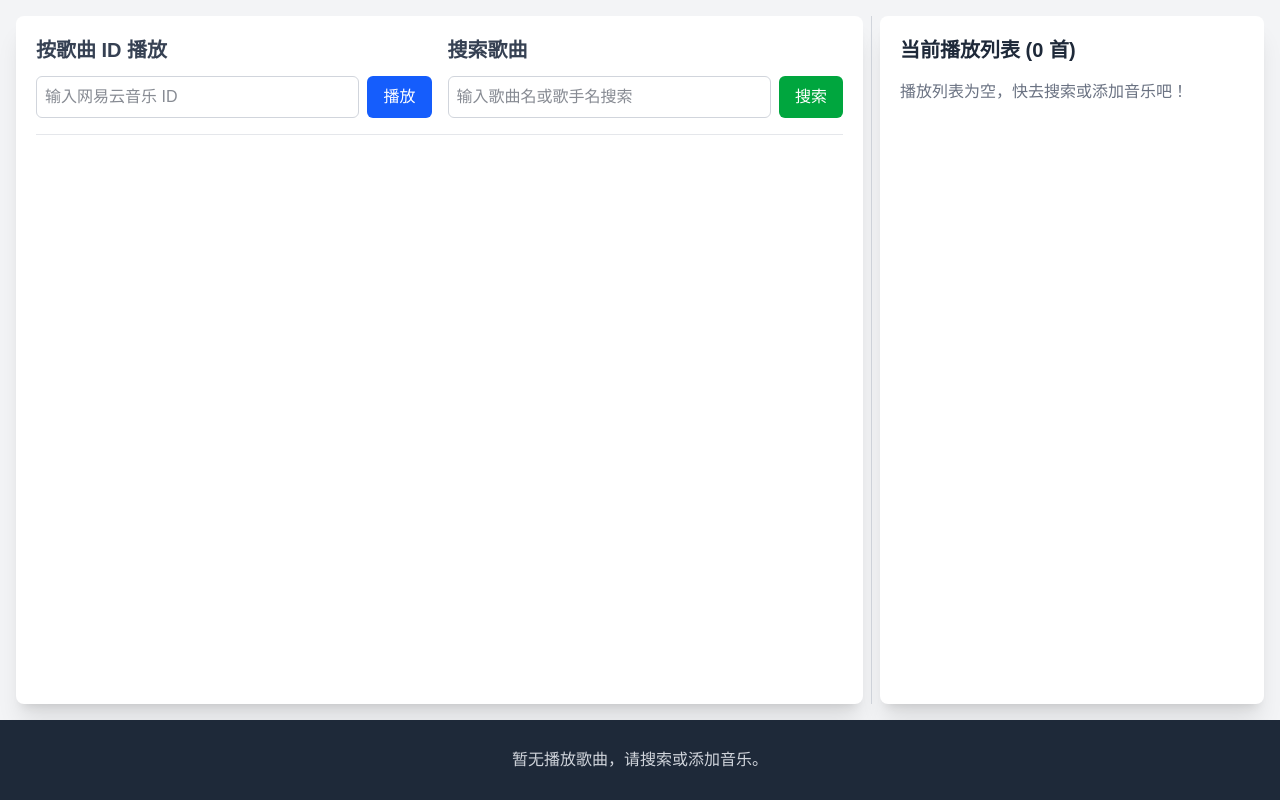
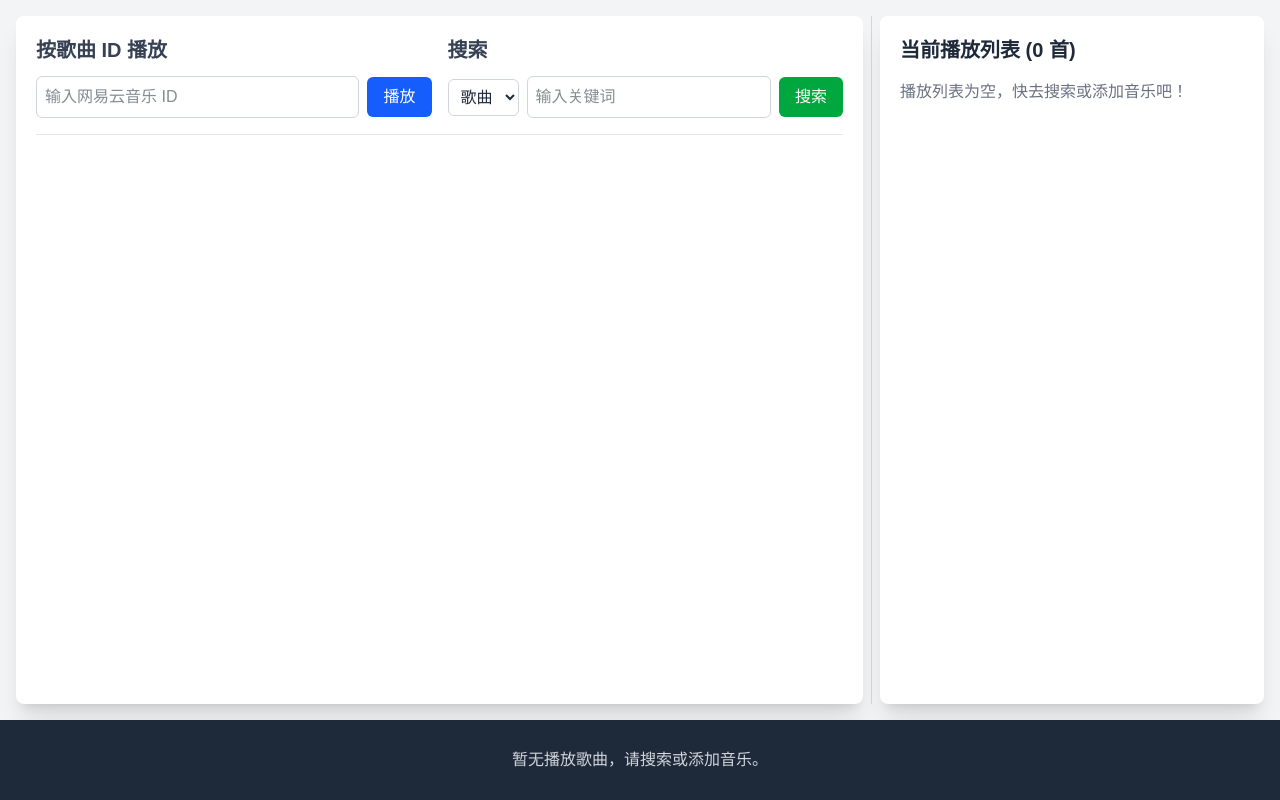
Before and after one commit to GregTaoo/Rhapsody, a Next.js app: page /netease in a window 1280 px wide. Built offline with nearby package versions, Linux system fonts and the light colour scheme.

Commit message:
feat: Netease search playlists/albums

```diff
--- a/src/app/components/neteasePlayer.tsx
+++ b/src/app/components/neteasePlayer.tsx
@@ -2,15 +2,7 @@
 
 import React, {useCallback, useEffect, useRef, useState} from 'react';
 import {Search} from '@/app/components/search';
-
-// --- 类型定义 ---
-export interface Music {
-  id: string;
-  name: string;
-  duration: number; // 毫秒
-  authors: string[];
-  albumPic: string;
-}
+import {Music} from '@/app/components/netease.type';
 
 // 播放模式枚举
 enum PlayMode {
@@ -53,13 +45,13 @@ const NeteasePlayer: React.FC<NeteasePlayerProps> = () => {
             }),
           });
 
-          if (!response.ok) {
-            const errorData = await response.json();
-            setError(errorData.message || `API 调用 ${appName} 失败。`);
+          const json = await response.json();
+          if (!response.ok || !json.success) {
+            setError(json.data || `API 调用 ${appName} 失败。`);
             return null;
           }
 
-          return await response.json();
+          return json.data
         } catch (err: any) {
           console.error(`调用 ${appName} 时出错:`, err);
           setError(err.message || '发生未知错误。');
@@ -263,10 +255,10 @@ const NeteasePlayer: React.FC<NeteasePlayerProps> = () => {
         {/* flex-grow 占据剩余垂直空间，p-4 作为整体内边距，overflow-hidden 防止内部内容溢出 */}
         <div
             className="flex flex-col lg:flex-row flex-grow overflow-hidden bg-gray-100 p-4">
-          {/* 搜索面板 */}
-          {/* flex-grow 确保其占据 flex-grow 父容器的剩余宽度，h-full 确保其占据 flex-grow 父容器的全部高度 */}
-          <Search handlePlayAndAddToList={handlePlayAndAddToList}
-                  callNeteaseApi={callNeteaseApi} setError={setError}></Search>
+          <div className="flex flex-col flex-grow p-5 bg-white rounded-lg shadow-xl mr-2 h-full">
+            <Search handlePlayAndAddToList={handlePlayAndAddToList}
+                    callNeteaseApi={callNeteaseApi} setError={setError}></Search>
+          </div>
 
           {/* 分隔线 */}
           <div className="flex-shrink-0 w-px bg-gray-300 hidden lg:block"></div>
--- /dev/null
+++ b/src/app/components/playlistDetail.tsx
@@ -0,0 +1,92 @@
+import React, {useEffect, useState} from 'react';
+import {Music} from '@/app/components/netease.type';
+
+interface PlaylistDetailProps {
+  id: string;
+  isAlbum: boolean;
+  handlePlayAndAddToList: (id: string, isFromSearch?: boolean) => void;
+  callNeteaseApi: (
+      appName: string, params?: Record<string, any>) => Promise<any>;
+  setError: (message: string) => void;
+}
+
+export const PlaylistDetail: React.FC<PlaylistDetailProps> = ({
+                                                                id,
+                                                                isAlbum,
+                                                                handlePlayAndAddToList,
+                                                                callNeteaseApi,
+                                                                setError,
+                                                              }) => {
+  const [songs, setSongs] = useState<Music[]>([]);
+  const [listName, setListName] = useState<string>('');
+  const [loading, setLoading] = useState<boolean>(true);
+
+  useEffect(() => {
+    const fetchData = async () => {
+      setLoading(true);
+      try {
+        const data = await callNeteaseApi(
+            isAlbum ? 'getAlbumDetail' : 'getPlaylistDetail', {id});
+
+        if (!data) throw new Error('返回数据为空');
+        const songList = data.songs || [];
+        if (!Array.isArray(songList)) throw new Error('曲目列表格式不正确');
+
+        setListName(data.name || data.title || (isAlbum ? '专辑' : '歌单'));
+        setSongs(songList);
+      } catch (e: any) {
+        setError(e.message || '加载失败');
+      } finally {
+        setLoading(false);
+      }
+    };
+
+    fetchData();
+  }, [id, isAlbum, callNeteaseApi, setError]);
+
+  return (
+      <div className="flex flex-col flex-grow min-h-0">
+        {loading ? (
+            <p className="text-gray-500 text-center">正在加载{isAlbum ?
+                '专辑' :
+                '歌单'}...</p>
+        ) : (
+            songs.length > 0 && (
+                <>
+                  <h3 className="text-xl font-semibold text-gray-700 mb-3 flex-shrink-0">
+                    {listName}（{songs.length} 首）
+                  </h3>
+
+                  <div
+                      className="overflow-y-auto border border-gray-200 rounded-md flex-grow">
+                    <ul className="divide-y divide-gray-200">
+                      {songs.map((song) => (
+                          <li
+                              key={song.id}
+                              onClick={() => handlePlayAndAddToList(song.id,
+                                  true)}
+                              className="p-3 flex items-center transition duration-150 hover:bg-gray-50 cursor-pointer"
+                          >
+                            {song.albumPic && (
+                                <img
+                                    src={song.albumPic}
+                                    alt="封面"
+                                    className="w-10 h-10 rounded mr-3 object-cover flex-shrink-0"
+                                />
+                            )}
+                            <div className="flex-grow min-w-0">
+                              <p className="font-medium text-gray-900 truncate">{song.name}</p>
+                              <p className="text-sm text-gray-500 truncate">
+                                {song.authors.join(', ')}
+                              </p>
+                            </div>
+                          </li>
+                      ))}
+                    </ul>
+                  </div>
+                </>
+            )
+        )}
+      </div>
+  );
+};
--- a/src/app/components/search.tsx
+++ b/src/app/components/search.tsx
@@ -1,5 +1,5 @@
 import React, {useCallback, useState} from 'react';
-import {Music} from '@/app/components/neteasePlayer';
+import {Music} from '@/app/components/netease.type';
 
 export function Search({
                          handlePlayAndAddToList,
@@ -10,15 +10,14 @@ export function Search({
   const [searchKeyword, setSearchKeyword] = useState<string>('');
   const [lastSearchedKeyword, setLastSearchedKeyword] = useState<string>('');
   const [searchResults, setSearchResults] = useState<Music[]>([]);
+  const [searchType, setSearchType] = useState<'music' | 'playlist' | 'album'>('music');
 
   const [loading, setLoading] = useState(false);
 
-  // 分页状态
   const [currentPage, setCurrentPage] = useState<number>(0);
   const [totalCount, setTotalCount] = useState<number>(0);
   const songsPerPage = 30;
 
-  // --- 搜索功能 ---
   const handleSearch = useCallback(
       async (page: number = 0, keywordToSearch: string = searchKeyword) => {
         if (page === 0) {
@@ -40,12 +39,17 @@ export function Search({
         setSearchResults([]);
         setCurrentPage(page);
 
-        const results = await callNeteaseApi('searchMusic',
-            {keyword: keywordToSearch, page: page});
+        const results = await callNeteaseApi(
+            searchType === 'music' ? 'searchMusic'
+                : searchType === 'playlist' ? 'searchPlaylist'
+                    : 'searchAlbum',
+            { keyword: keywordToSearch, page: page }
+        );
 
-        if (results && Array.isArray(results.songs)) {
-          setSearchResults(results.songs);
-          setTotalCount(results.songCount || 0);
+        if (results && Array.isArray(results.songs || results.playlists || results.albums)) {
+          const list = results.songs || results.playlists || results.albums;
+          setSearchResults(list);
+          setTotalCount(results.songCount || results.playlistCount || results.albumCount || 0);
         } else {
           setError('搜索失败或无结果。');
           setSearchResults([]);
@@ -53,7 +57,9 @@ export function Search({
         }
 
         setLoading(false);
-      }, [callNeteaseApi, lastSearchedKeyword, searchKeyword]);
+      },
+      [callNeteaseApi, lastSearchedKeyword, searchKeyword, searchType]
+  );
 
   const totalPages = Math.ceil(totalCount / songsPerPage);
 
@@ -67,57 +73,56 @@ export function Search({
   }, [musicIdInput, handlePlayAndAddToList]);
 
   return (
-      <div
-          className="flex flex-col flex-grow p-5 bg-white rounded-lg shadow-xl mr-2 h-full">
-        {/* 搜索/操作区域 */}
-        <div
-            className="flex flex-col md:grid md:grid-cols-2 gap-4 mb-6 pb-4 border-b border-gray-200 flex-shrink-0">
-          {/* 按歌曲 ID 播放 */}
-          <div>
-            <h3 className="text-xl font-semibold text-gray-700 mb-3">按歌曲 ID
-              播放</h3>
-            <div className="flex">
+      <>
+        <div className="flex flex-col md:grid md:grid-cols-2 gap-4 mb-6 pb-4 border-b border-gray-200 w-full">
+          {/* 按 ID 播放 */}
+          <div className="flex flex-col">
+            <h3 className="text-xl font-semibold text-gray-700 mb-3">按歌曲 ID 播放</h3>
+            <div className="flex flex-wrap items-center gap-2">
               <input
                   type="text"
                   value={musicIdInput}
                   onChange={(e) => setMusicIdInput(e.target.value)}
                   placeholder="输入网易云音乐 ID"
-                  className="flex-grow p-2 mr-2 border border-gray-300 rounded-md outline-none
-                             focus:ring-blue-500 focus:border-blue-500 bg-white text-gray-900"
+                  className="flex-1 min-w-0 p-2 border border-gray-300 rounded-md outline-none focus:ring-blue-500 focus:border-blue-500 bg-white text-gray-900"
               />
               <button
                   onClick={handlePlayDirectly}
                   disabled={loading}
-                  className="px-4 py-2 bg-blue-600 text-white rounded-md hover:bg-blue-700
-                             disabled:opacity-50 disabled:cursor-not-allowed transition duration-200"
+                  className="px-4 py-2 bg-blue-600 text-white rounded-md hover:bg-blue-700 disabled:opacity-50 disabled:cursor-not-allowed transition duration-200 whitespace-nowrap"
               >
                 播放
               </button>
             </div>
           </div>
 
-          {/* 搜索歌曲 */}
-          <div>
-            <h3 className="text-xl font-semibold text-gray-700 mb-3">搜索歌曲</h3>
-            <div className="flex">
+          {/* 搜索模块 */}
+          <div className="flex flex-col">
+            <h3 className="text-xl font-semibold text-gray-700 mb-3">搜索</h3>
+            <div className="flex flex-wrap items-center gap-2">
+              <select
+                  value={searchType}
+                  onChange={(e) => setSearchType(e.target.value as any)}
+                  className="p-2 border border-gray-300 rounded-md text-gray-800 bg-white"
+              >
+                <option value="music">歌曲</option>
+                <option value="playlist">歌单</option>
+                <option value="album">专辑</option>
+              </select>
               <input
                   type="text"
                   value={searchKeyword}
                   onChange={(e) => setSearchKeyword(e.target.value)}
-                  placeholder="输入歌曲名或歌手名搜索"
+                  placeholder="输入关键词"
                   onKeyDown={(e) => {
-                    if (e.key === 'Enter') {
-                      handleSearch(0, searchKeyword);
-                    }
+                    if (e.key === 'Enter') handleSearch(0, searchKeyword);
                   }}
-                  className="flex-grow p-2 mr-2 border border-gray-300 rounded-md outline-none
-                             focus:ring-green-500 focus:border-green-500 bg-white text-gray-900"
+                  className="flex-1 min-w-0 p-2 border border-gray-300 rounded-md outline-none focus:ring-green-500 focus:border-green-500 bg-white text-gray-900"
               />
               <button
                   onClick={() => handleSearch(0, searchKeyword)}
                   disabled={loading}
-                  className="px-4 py-2 bg-green-600 text-white rounded-md hover:bg-green-700
-                             disabled:opacity-50 disabled:cursor-not-allowed transition duration-200"
+                  className="px-4 py-2 bg-green-600 text-white rounded-md hover:bg-green-700 disabled:opacity-50 disabled:cursor-not-allowed transition duration-200 whitespace-nowrap"
               >
                 搜索
               </button>
@@ -125,36 +130,35 @@ export function Search({
           </div>
         </div>
 
-        {/* 搜索结果 / 当前歌曲显示 (flex-grow 是这里的关键，确保它占据剩余空间) */}
-        <div className="flex flex-col flex-grow min-h-0"> {/* 添加 min-h-0 */}
+        <div className="flex flex-col flex-grow min-h-0">
           {searchResults.length > 0 && (
               <>
                 <h3 className="text-xl font-semibold text-gray-700 mb-3 flex-shrink-0">
-                  搜索结果 ({totalCount} 首):
+                  搜索结果 ({totalCount} 项):
                 </h3>
 
-                {/* 可滚动的搜索结果列表 (flex-grow 确保它占据所有可用空间并滚动) */}
-                <div
-                    className="overflow-y-auto border border-gray-200 rounded-md flex-grow">
+                <div className="overflow-y-auto border border-gray-200 rounded-md flex-grow">
                   <ul className="divide-y divide-gray-200">
-                    {searchResults.map((song) => (
+                    {searchResults.map((item: any) => (
                         <li
-                            key={song.id}
-                            onClick={() => handlePlayAndAddToList(song.id,
-                                true)}
+                            key={item.id}
+                            onClick={() => {
+                              if (searchType === 'music') handlePlayAndAddToList(item.id, true);
+                              else setError('点击后功能未实现');
+                            }}
                             className="p-3 flex items-center transition duration-150 hover:bg-gray-50 cursor-pointer"
                         >
-                          {song.albumPic && (
+                          {item.albumPic || item.coverUrl ? (
                               <img
-                                  src={song.albumPic}
+                                  src={item.albumPic || item.coverUrl}
                                   alt="封面"
                                   className="w-10 h-10 rounded mr-3 object-cover flex-shrink-0"
                               />
-                          )}
+                          ) : null}
                           <div className="flex-grow min-w-0">
-                            <p className="font-medium text-gray-900 truncate">{song.name}</p>
+                            <p className="font-medium text-gray-900 truncate">{item.name || item.title}</p>
                             <p className="text-sm text-gray-500 truncate">
-                              {song.authors.join(', ')}
+                              {item.authors ? item.authors.join(', ') : item.creatorName || item.artistName || ''}
                             </p>
                           </div>
                         </li>
@@ -164,24 +168,20 @@ export function Search({
               </>
           )}
 
-          {/* 分页控制 */}
           {totalPages > 1 && (
-              <div
-                  className="flex justify-center items-center mt-4 space-x-2 flex-shrink-0">
+              <div className="flex justify-center items-center mt-4 space-x-2 flex-shrink-0">
                 <button
-                    onClick={() => handleSearch(currentPage - 1,
-                        lastSearchedKeyword)}
+                    onClick={() => handleSearch(currentPage - 1, lastSearchedKeyword)}
                     disabled={currentPage === 0 || loading}
                     className="px-3 py-1 bg-gray-200 text-gray-700 rounded-md hover:bg-gray-300 disabled:opacity-50"
                 >
                   上一页
                 </button>
                 <span className="text-gray-700">
-                第 {currentPage + 1} 页 / 共 {totalPages} 页
-              </span>
+              第 {currentPage + 1} 页 / 共 {totalPages} 页
+            </span>
                 <button
-                    onClick={() => handleSearch(currentPage + 1,
-                        lastSearchedKeyword)}
+                    onClick={() => handleSearch(currentPage + 1, lastSearchedKeyword)}
                     disabled={currentPage >= totalPages - 1 || loading}
                     className="px-3 py-1 bg-gray-200 text-gray-700 rounded-md hover:bg-gray-300 disabled:opacity-50"
                 >
@@ -190,6 +190,6 @@ export function Search({
               </div>
           )}
         </div>
-      </div>
+      </>
   );
 }
--- a/src/lib/netease/netease.ts
+++ b/src/lib/netease/netease.ts
@@ -337,6 +337,7 @@ export async function searchPlaylist(
 
   const playlists: any[] = [];
   const playlistsArray = rawData?.result?.playlists;
+  const playlistCount = rawData?.result?.playlistCount;
 
   if (Array.isArray(playlistsArray)) {
     playlistsArray.forEach((playlist: any) => {
@@ -348,7 +349,7 @@ export async function searchPlaylist(
     });
   }
 
-  return { data: playlists, cookie: updatedCookies };
+  return { data: { playlists, playlistCount }, cookie: updatedCookies };
 }
 
 export async function searchAlbum(
@@ -360,6 +361,7 @@ export async function searchAlbum(
 
   const albums: any[] = [];
   const albumsArray = rawData?.result?.albums;
+  const albumCount = rawData?.result?.albumCount;
 
   if (Array.isArray(albumsArray)) {
     albumsArray.forEach((album: any) => {
@@ -372,7 +374,7 @@ export async function searchAlbum(
     });
   }
 
-  return { data: albums, cookie: updatedCookies };
+  return { data: { albums, albumCount }, cookie: updatedCookies };
 }
 
 export async function getDailyRecommendation(
--- a/src/pages/api/netease.ts
+++ b/src/pages/api/netease.ts
@@ -91,11 +91,11 @@ export default async function handler(req: NextApiRequest, res: NextApiResponse)
         apiResponse = await neteaseApi.searchMusic(String(args.keyword), Number(args.page), currentNeteaseCookies);
         break;
       case 'searchPlaylist':
-        if (!args.keyword || typeof args.page === 'undefined' || !args.level) throw new Error('Missing keyword, page or level for searchPlaylist');
+        if (!args.keyword || typeof args.page === 'undefined') throw new Error('Missing keyword or page for searchPlaylist');
         apiResponse = await neteaseApi.searchPlaylist(String(args.keyword), Number(args.page), currentNeteaseCookies);
         break;
       case 'searchAlbum':
-        if (!args.keyword || typeof args.page === 'undefined' || !args.level) throw new Error('Missing keyword, page or level for searchAlbum');
+        if (!args.keyword || typeof args.page === 'undefined') throw new Error('Missing keyword or page for searchAlbum');
         apiResponse = await neteaseApi.searchAlbum(String(args.keyword), Number(args.page), currentNeteaseCookies);
         break;
       case 'getDailyRecommendation':
@@ -131,7 +131,7 @@ export default async function handler(req: NextApiRequest, res: NextApiResponse)
     }
 
     // 返回 API 响应的数据部分
-    return res.status(200).json(apiResponse.data);
+    return res.status(200).json({ success: true, data: apiResponse.data });
 
   } catch (error: any) {
     console.error(`Error calling Netease API for app ${app}:`, error);
```
Also changed, not shown: src/app/components/netease.type.ts (added, +8 -0 lines), src/app/netease/page.tsx (+5 -2 lines).
